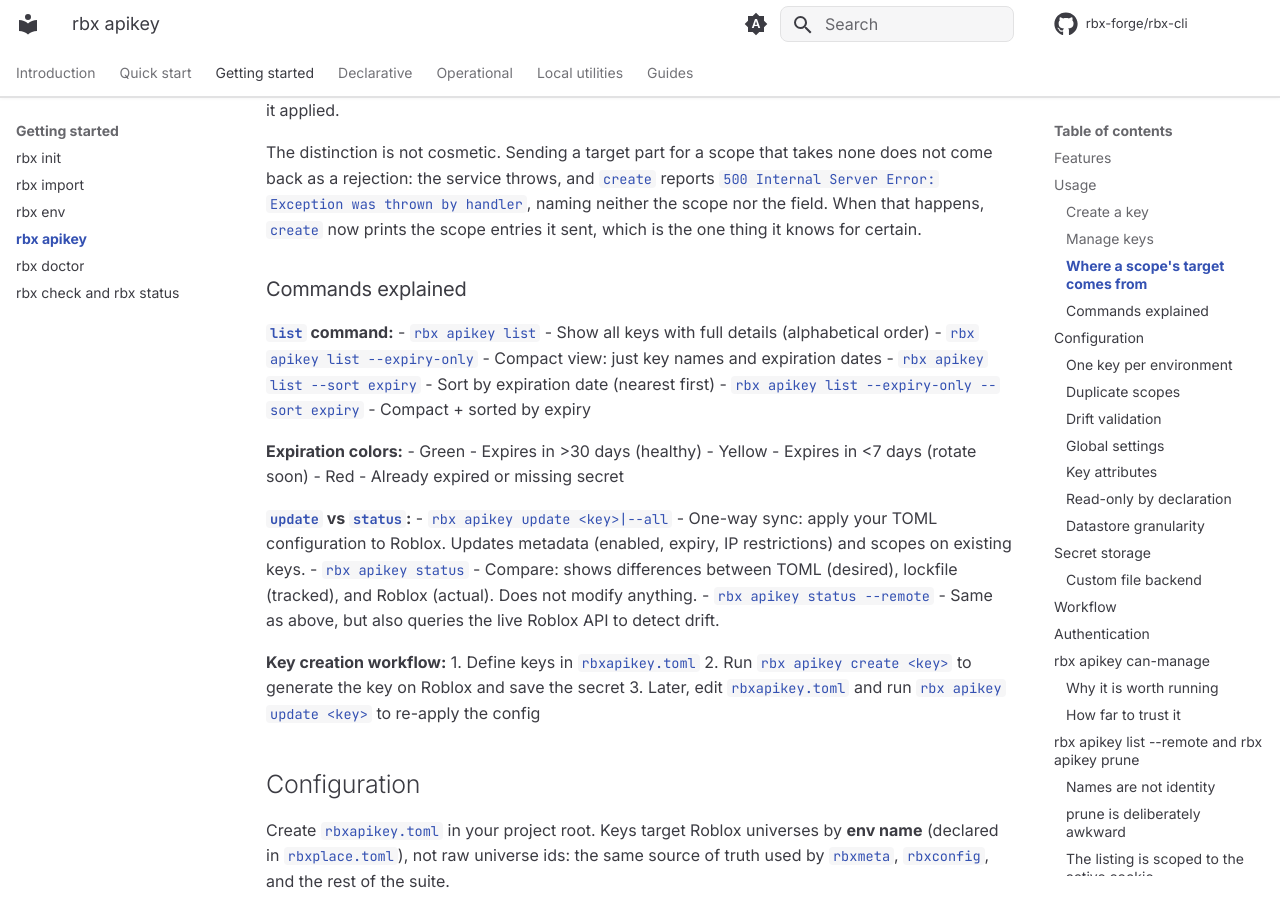
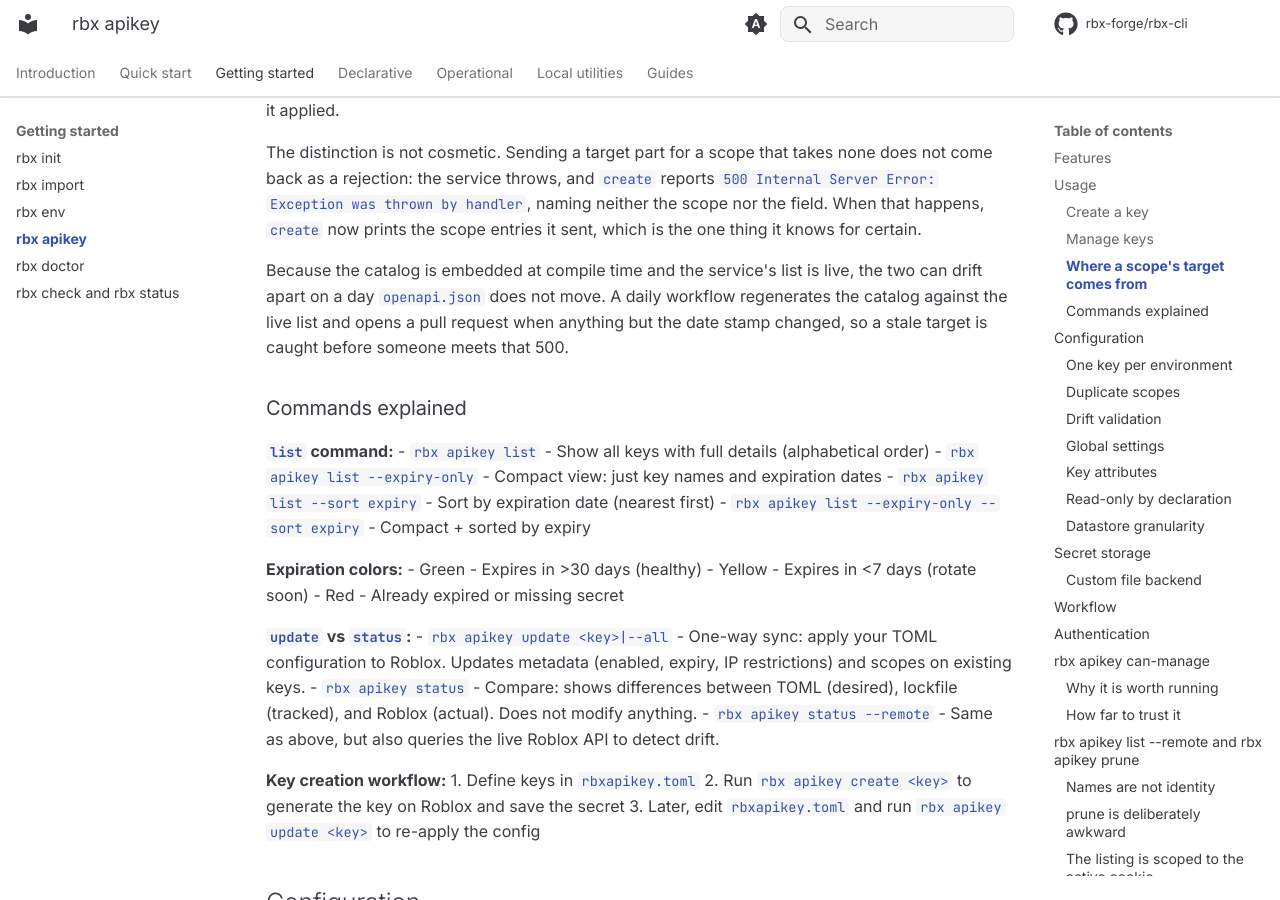
Before and after one commit to rbx-forge/rbx-cli, an MkDocs documentation site: the page built from docs/apikey.md, in a window 1280 px wide and 900 px high, scrolled down 1800 px. Built offline with MkDocs 1.6.1 and Material for MkDocs 9.7.7, drawn with Linux system fonts in a browser that asks for light colours; comment, search, counter and statistics services are not loaded.

Commit message:
ci(apikey): watch the key service's scope list for drift
The catalog is embedded at compile time; the list that decides what a
creation request may send is live. `update-openapi.yml` already
regenerates the catalog, but only on a day spec/openapi.json itself
moved, and the service can change without it. On such a day nothing
noticed.

Stale is expensive in a specific way: the service does not refuse a scope
carrying a target it does not accept, it throws, and create reports a 500
naming neither the scope nor the field. So the failure mode this guards
against is opaque rather than loud, which is what makes a daily check
worth its minutes.

Same shape as the spec refresh: regenerate, compare, open a pull request,
never push to main. The spec is pinned to the vendored bytes with
`file://` so the live list is the only moving part and a diff has one
cause. Runs half an hour later so the common case is one pull request
rather than two racing for the same file.

A diff that is only the generator's date stamp is discarded rather than
raised. Opening a pull request every morning for a line nobody reads is
how a useful alarm becomes noise.

```diff
--- a/docs/apikey.md
+++ b/docs/apikey.md
@@ -72,6 +72,8 @@
 The key service's own list, `cloud-authentication/v1/scopes`, says what a creation request may send. It is the document that accepts or rejects, so it wins on every `target_type` and on the operation lists. `rbx apikey scopes list` prints both URLs, and `regenerate` prints every correction it applied.
 
 The distinction is not cosmetic. Sending a target part for a scope that takes none does not come back as a rejection: the service throws, and `create` reports `500 Internal Server Error: Exception was thrown by handler`, naming neither the scope nor the field. When that happens, `create` now prints the scope entries it sent, which is the one thing it knows for certain.
+
+Because the catalog is embedded at compile time and the service's list is live, the two can drift apart on a day `openapi.json` does not move. A daily workflow regenerates the catalog against the live list and opens a pull request when anything but the date stamp changed, so a stale target is caught before someone meets that 500.
 
 ### Commands explained
 
```
Also changed, not shown: 1 other file.
